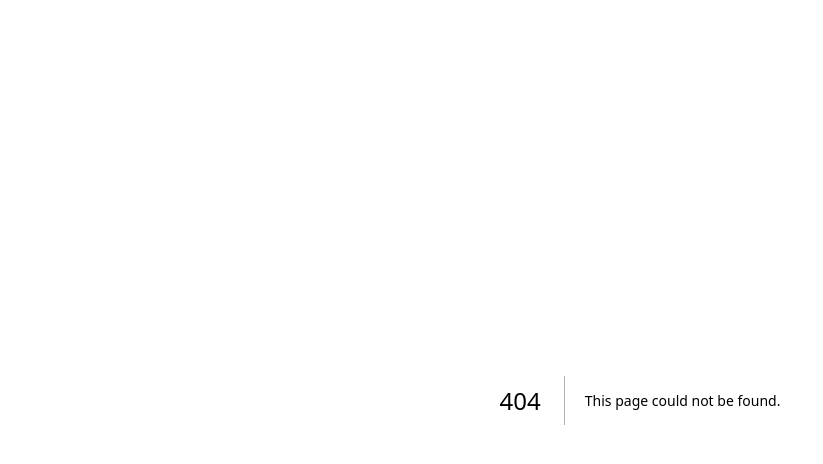
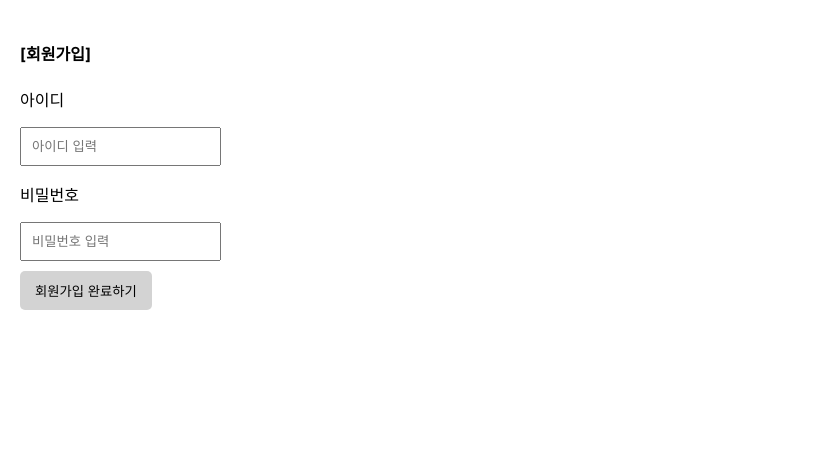
Before and after one commit to Hanalin0422/NextJS_Toy_Project, a Next.js app: page /login in a window 1280 px wide. Before the commit this address had no page. Shown: the top 464 px of the page, without its empty margins (0-823 px from the left). Built offline with nearby package versions, Linux system fonts and the light colour scheme.

Commit message:
글 발행 및 회원가입/로그인 연습 완료

```diff
--- a/app/detail/[id]/page.jsx
+++ b/app/detail/[id]/page.jsx
@@ -10,6 +10,7 @@ export default async function Detail(props){
             <h4>상세페이지</h4>
             <h4>{result.title}</h4>
             <p>글내용</p>
+            <p>{result.content}</p>
         </div>
     )
 }
--- a/app/globals.css
+++ b/app/globals.css
@@ -21,3 +21,22 @@ body{
   color: grey;
   margin : 5px 0px;
 }
+
+.p-20{
+  padding : 20px;
+}
+input{
+  box-sizing: border-box;
+  padding : 10px;
+  display: block;
+  margin-bottom: 10px;
+}
+button{
+  padding: 10px 15px;
+  background: lightgray;
+  border: none;
+  border-radius: 5px;
+}
+.login{
+  padding:20px
+}
--- /dev/null
+++ b/app/login/page.jsx
@@ -0,0 +1,15 @@
+export default function Login(){
+    return(
+        <div className="login">
+            <h4>[회원가입]</h4>
+            <form action="/api/post/login" method="POST">
+                <p>아이디</p>
+                <input type="text" name="id" placeholder="아이디 입력"/>
+                <p>비밀번호</p>
+                <input type="password" name="pwd" placeholder="비밀번호 입력"/>
+                <button type="submit">회원가입 완료하기</button>
+
+            </form>
+        </div>
+    )
+}
--- a/app/page.js
+++ b/app/page.js
@@ -1,13 +1,17 @@
 import { connectDB } from "@/util/database";
+import WriteLink from "./WriteLink";
+import Login from "./Login";
 
 export default async function Home(){
   let db = (await connectDB).db("forum");
   let result = await db.collection('post').find().toArray();
 
-  console.log(result)
   return (
     <div>
       {result[0].title}
+      <br></br>
+      <WriteLink></WriteLink>
+      <Login></Login>
     </div>
   )
 }
--- a/app/write/page.js
+++ b/app/write/page.js
@@ -1,8 +1,10 @@
 export default function Write(){
     return(
-        <div>
+        <div className="p-20">
             <h4>글작성</h4>
-            <form action="/api/test" method="POST">
+            <form action="/api/post/new" method="POST">
+                <input name="title" placeholder="글 제목"/>
+                <input name="content" placeholder="글내용"/>
                 <button type="submit">버튼</button>
             </form>
         </div>
--- /dev/null
+++ b/pages/api/post/login.js
@@ -0,0 +1,19 @@
+import { connectDB } from "@/util/database";
+
+export default async function handler(req, res){
+    if(req.method == "POST"){
+        console.log(req.body)
+        if(req.body.id == '' || req.body.pwd == ''){
+            return res.status(500).json('아이디 혹은 비밀번호 입력 안함');
+        }
+
+        try{
+            const db = (await connectDB).db("user");
+            let result = await db.collection('login').insertOne(req.body);
+
+            return res.status(302).redirect('/');
+        }catch(e){
+            return res.statsu(500).json(error);
+        }
+    }
+}
--- /dev/null
+++ b/pages/api/post/new.js
@@ -0,0 +1,19 @@
+import { connectDB } from "@/util/database";
+
+export default async function handler(req, res){
+    if(req.method == "POST"){
+        if(req.body.title == ''){
+            return res.status(500).json('너 왜 제목 안씀');
+        }
+        // db가 죽어서 저장이 안되는 경우가 있는데 그때 에러 예외 처리는
+        try{
+            const db = (await connectDB).db("forum");
+            let result = await db.collection('post').insertOne(req.body);
+            // redirect를 통해 원하는 곳으로 돌아가게 할 수 있음.
+            return res.status(302).redirect('/list');
+        }catch(error){
+            // DB 저장 실패시 여기가 실행됨
+            return res.status(500).json(error);
+        }
+    }
+}
--- /dev/null
+++ b/pages/api/post/startlogin.js
@@ -0,0 +1,21 @@
+import { connectDB } from "@/util/database";
+
+export default async function handler(req, res){
+    if(req.method == "POST"){
+        if(req.body.id == '' || req.body.pwd == ''){
+            return res.status(500).json('아이디 혹은 비밀번호 입력 안함');
+        }
+
+        try{
+            const db = (await connectDB).db("user");
+            let user = await db.collection('login').findOne({id : req.body.id, pwd : req.body.pwd});
+            if(user){
+                return res.status(200).redirect('/');
+            }else{
+                return res.status(404).json("회원가입이 되어있지 않습니다.");
+            }
+        }catch(e){
+            return res.status(500).json(e);
+        }
+    }
+}
```
Also changed, not shown: app/Login.jsx (added, +16 -0 lines), app/WriteLink.jsx (added, +12 -0 lines), app/startlogin/page.jsx (added, +14 -0 lines), 1 other file (tests, documents, lock files or other folders).
